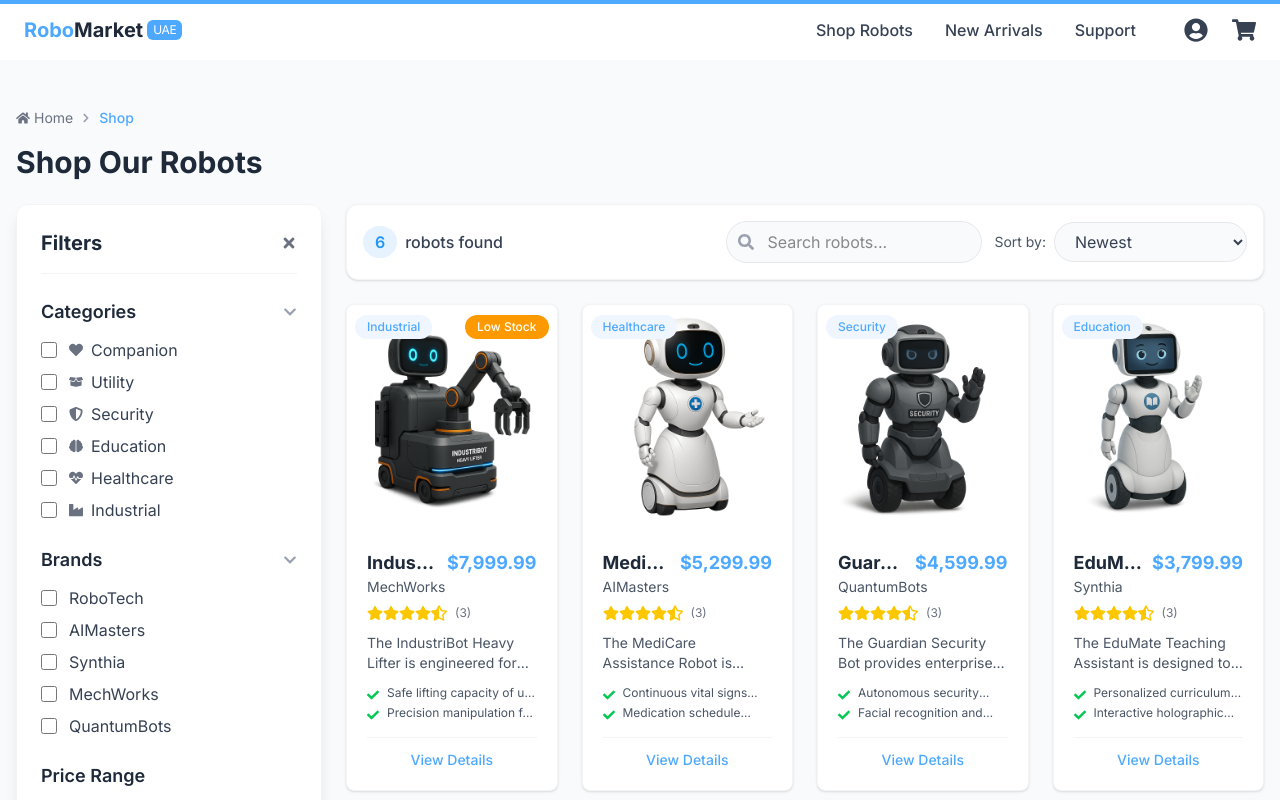
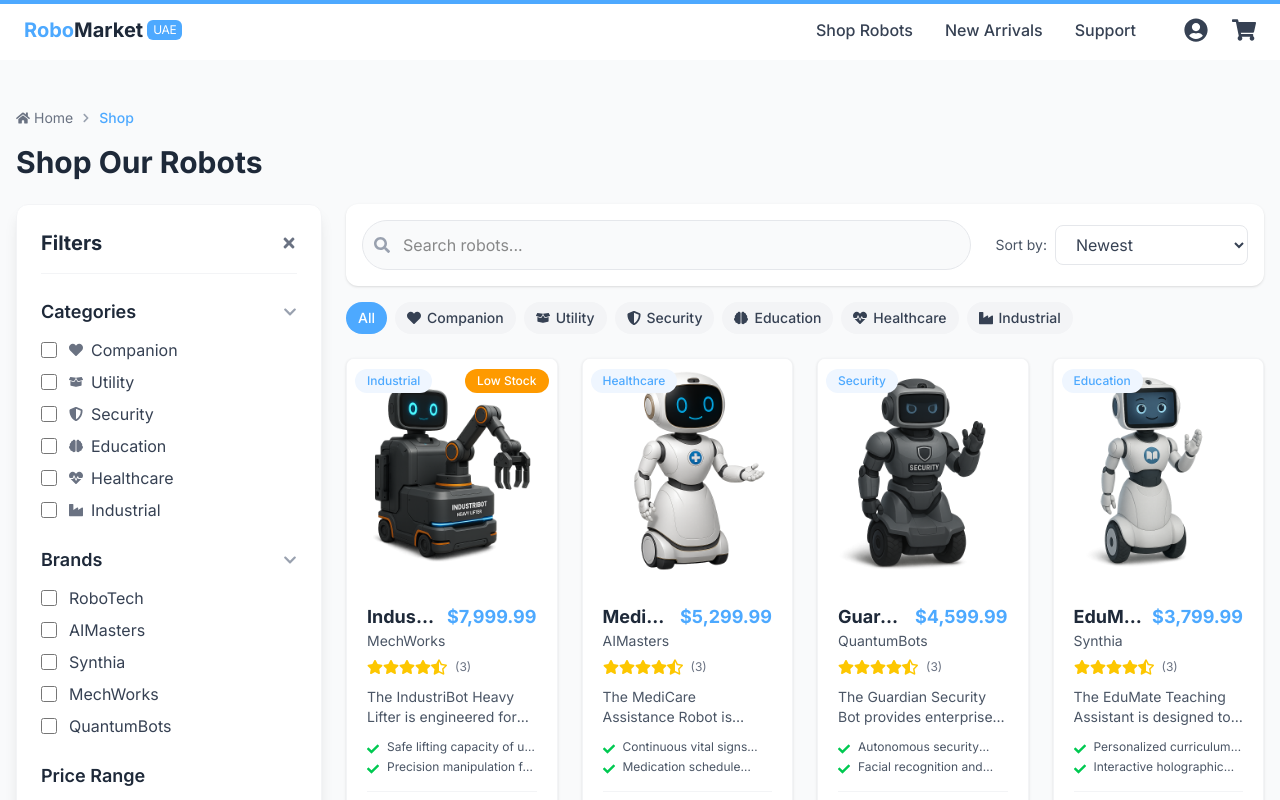
Before and after one commit to alaineid/robomarket-ae, a Next.js app: page /shop in a window 1280 px wide. Shown: the top 800 px of the page. Built offline with nearby package versions, Linux system fonts and the light colour scheme.

Commit message:
Include category quick filters

```diff
--- a/src/app/shop/page.tsx
+++ b/src/app/shop/page.tsx
@@ -350,25 +350,11 @@ export default function ShopPage() {
 
             {/* Main Products Area */}
             <main className={`${showFilters ? 'lg:w-3/4' : 'w-full'}`}>
-              {/* Sort and Results Count */}
-              <div className="bg-white rounded-xl shadow p-4 mb-6 border border-gray-100">
-                <div className="flex flex-col md:flex-row md:items-center md:justify-between gap-4">
-                  {/* Results Count */}
-                  <div className="flex items-center gap-2">
-                    <span className="inline-flex items-center px-3 py-1 rounded-full bg-[#E6F3FF] text-[#2196F3] font-semibold text-base">
-                      {filteredProducts.length}
-                    </span>
-                    <span className="text-gray-700 text-base font-medium">
-                      robots found
-                      {searchTerm && (
-                        <span> for &quot;<span className="italic">{searchTerm}</span>&quot;</span>
-                      )}
-                    </span>
-                  </div>
-                  {/* Controls: Search, Sort, Clear Filters */}
-                  <div className="flex flex-col sm:flex-row items-stretch gap-3 w-full md:w-auto">
-                    {/* Search Bar */}
-                    <div className="relative w-full sm:w-64">
+              {/* Search and Sort Control Bar */}
+              <div className="bg-white rounded-xl shadow-sm p-4 mb-4">
+                <div className="flex flex-col md:flex-row md:items-center gap-4 md:gap-6">
+                  {/* Search Bar - Large and clean */}
+                  <div className="relative flex-grow">
                     <input
                       type="text"
                       placeholder="Search robots..."
@@ -377,7 +363,7 @@ export default function ShopPage() {
                         setSearchTerm(e.target.value);
                         setCurrentPage(1); // Reset to first page on search
                       }}
-                        className="pl-10 pr-4 py-2 w-full border border-gray-200 rounded-full bg-gray-50 focus:outline-none focus:ring-2 focus:ring-[#4DA9FF] focus:border-transparent transition"
+                      className="pl-10 pr-4 py-3 w-full border border-gray-200 rounded-full bg-gray-50 focus:outline-none focus:ring-1 focus:ring-[#4DA9FF] focus:border-transparent transition"
                     />
                     <FaSearch className="absolute left-3 top-1/2 transform -translate-y-1/2 text-gray-400" />
                     {searchTerm && (
@@ -389,14 +375,15 @@ export default function ShopPage() {
                       </button>
                     )}
                   </div>
-                    {/* Sort Dropdown */}
+
+                  {/* Sort Dropdown - Right aligned */}
                   <div className="flex items-center whitespace-nowrap">
-                      <label htmlFor="sort" className="mr-2 text-gray-600 hidden sm:inline text-sm">Sort by:</label>
+                    <span className="mr-2 text-gray-600 text-sm">Sort by:</span>
                     <select
                       id="sort"
                       value={sortBy}
                       onChange={(e) => setSortBy(e.target.value)}
-                        className="rounded-full border border-gray-200 bg-gray-50 px-4 py-2 text-gray-700 focus:outline-none focus:ring-2 focus:ring-[#4DA9FF] transition"
+                      className="rounded-lg border border-gray-200 bg-white px-4 py-2 text-gray-700 focus:outline-none focus:ring-1 focus:ring-[#4DA9FF] transition"
                     >
                       <option value="newest">Newest</option>
                       <option value="price-asc">Price: Low to High</option>
@@ -405,21 +392,47 @@ export default function ShopPage() {
                       <option value="popularity">Most Popular</option>
                     </select>
                   </div>
-                    {/* Clear Filters Button */}
-                    {(selectedCategories.length > 0 || selectedBrands.length > 0 || ratingFilter > 0 || searchTerm) && (
-                      <motion.button
-                        whileHover={{ scale: 1.02 }}
-                        whileTap={{ scale: 0.98 }}
-                        onClick={clearFilters}
-                        className="flex items-center justify-center rounded-full border border-gray-200 px-4 py-2 text-gray-700 bg-white shadow-sm hover:bg-gray-50 transition"
-                      >
-                        <FaTimes className="mr-2" />
-                        <span className="font-medium">Clear Filters</span>
-                      </motion.button>
-                    )}
                 </div>
               </div>
+
+              {filteredProducts.length > 0 && (
+                <div className="mb-6">
+
+                  {/* Category filter buttons */}
+                  <div className="flex flex-wrap gap-2 mt-2">
+                    <button
+                      onClick={() => setSelectedCategories([])}
+                      className={`px-3 py-1.5 rounded-full text-sm font-medium transition-colors ${
+                        selectedCategories.length === 0
+                          ? 'bg-[#4DA9FF] text-white'
+                          : 'bg-gray-100 text-gray-700 hover:bg-gray-200'
+                      }`}
+                    >
+                      All
+                    </button>
+
+                    {categories.map((category, index) => (
+                      <button
+                        key={index}
+                        onClick={() => toggleCategory(category)}
+                        className={`px-3 py-1.5 rounded-full text-sm font-medium flex items-center gap-1.5 transition-colors ${
+                          selectedCategories.includes(category)
+                            ? 'bg-[#4DA9FF] text-white'
+                            : 'bg-gray-100 text-gray-700 hover:bg-gray-200'
+                        }`}
+                      >
+                        <span className="text-sm">
+                          {renderCategoryIcon(category)}
+                        </span>
+                        {category}
+                        {selectedCategories.includes(category) && (
+                          <FaTimes size={12} />
+                        )}
+                      </button>
+                    ))}
                   </div>
+                </div>
+              )}
 
               {/* Comparison Bar */}
               {comparingProducts.length > 0 && (
```
Lines whose indentation alone changed are shown as unchanged.
